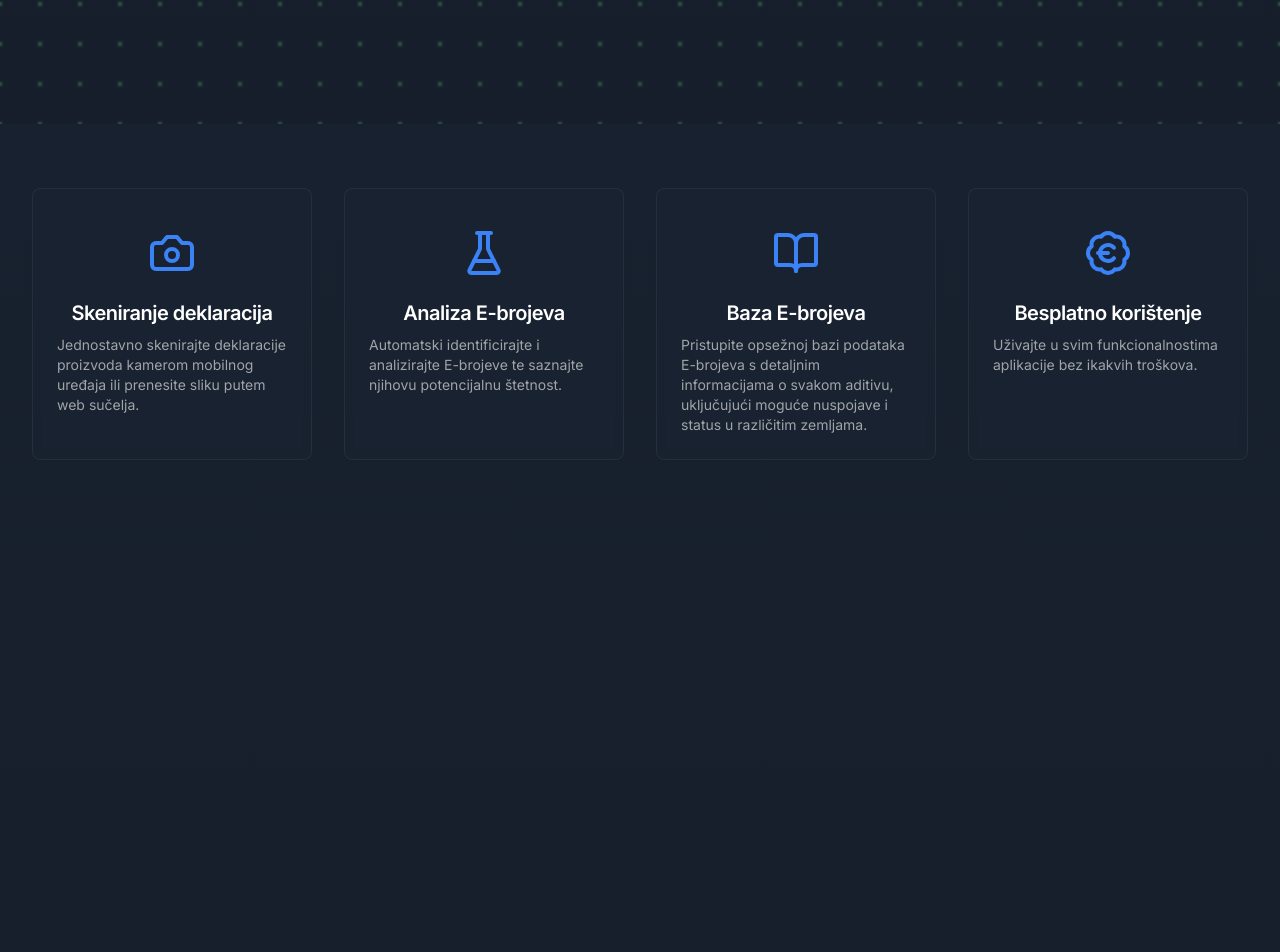
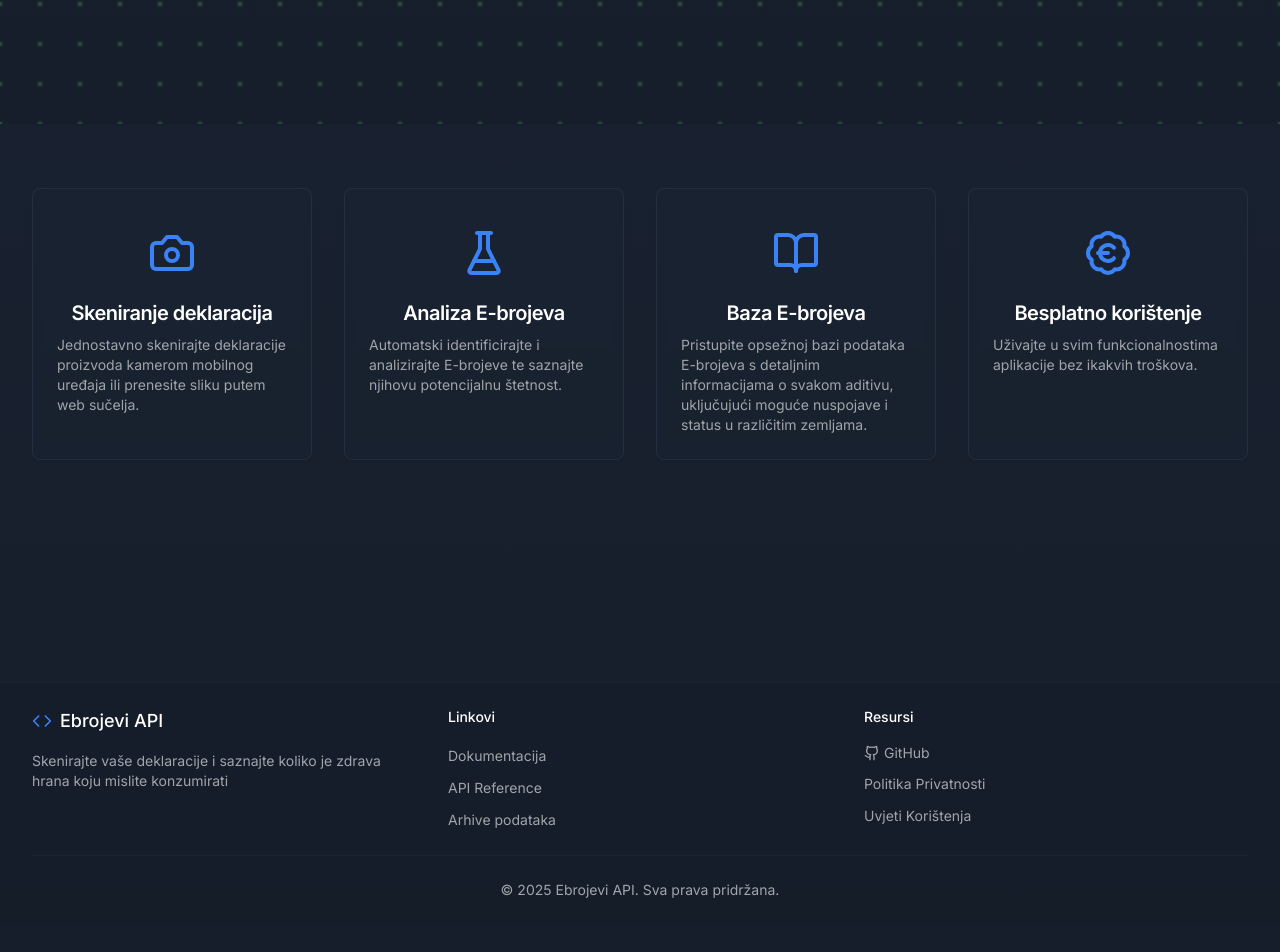
Before and after one commit to MortalWombat-repo/ebrojevi-web, a Next.js app: page / in a window 1280 px wide. Shown: the part 676-1628 px from the top of the page. Built offline with nearby package versions, Linux system fonts and the light colour scheme.

Commit message:
Update page.tsx

```diff
--- a/app/page.tsx
+++ b/app/page.tsx
@@ -10,12 +10,14 @@ export default function Home() {
     <div className="min-h-screen snap-y snap-mandatory overflow-y-auto">
       <main>
         <HeroSection />
-        <div className="snap-start min-h-screen">
-          <FeatureSection />
+        <div className="snap-start min-h-screen flex flex-col">
+          <div className="flex-grow">
+            <FeatureSection />
+          </div>
+          <Footer />
         </div>
         <CtaSection />
       </main>
-      <Footer />
     </div>
   );
 }
```
